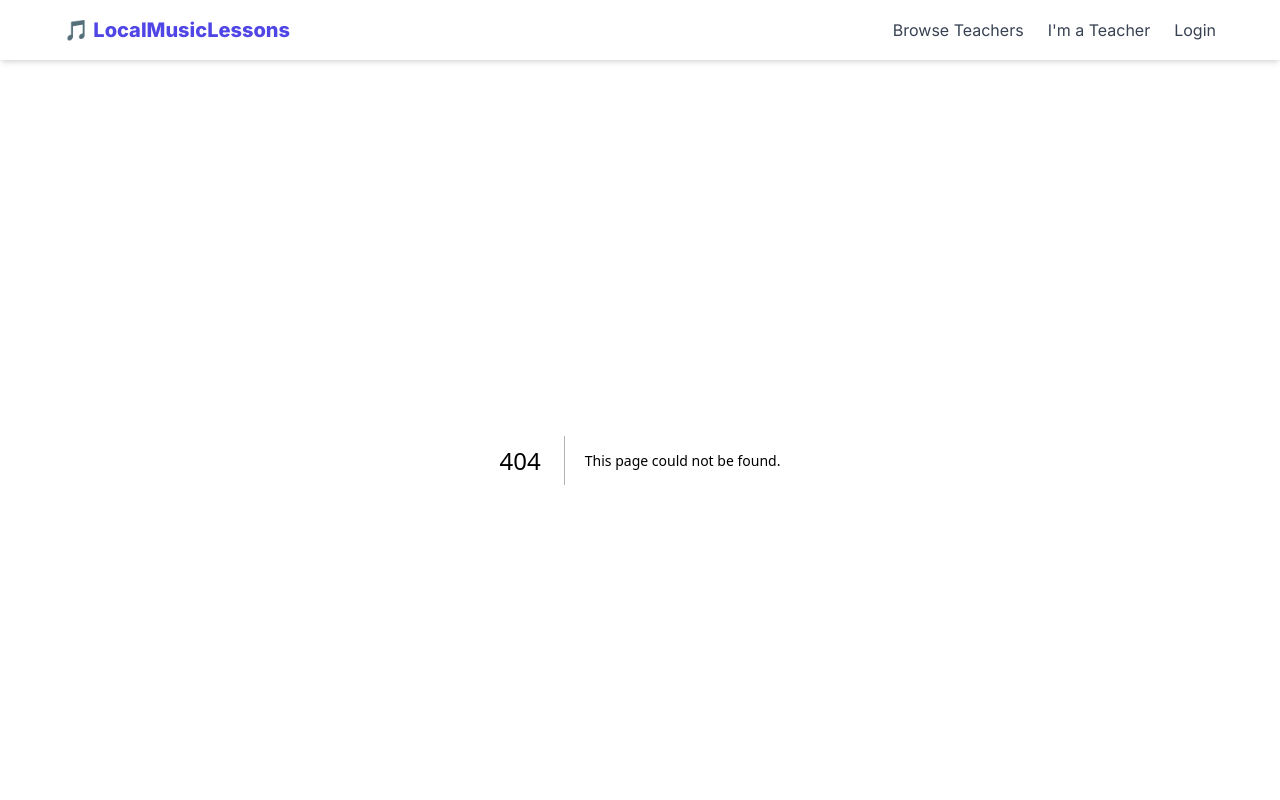
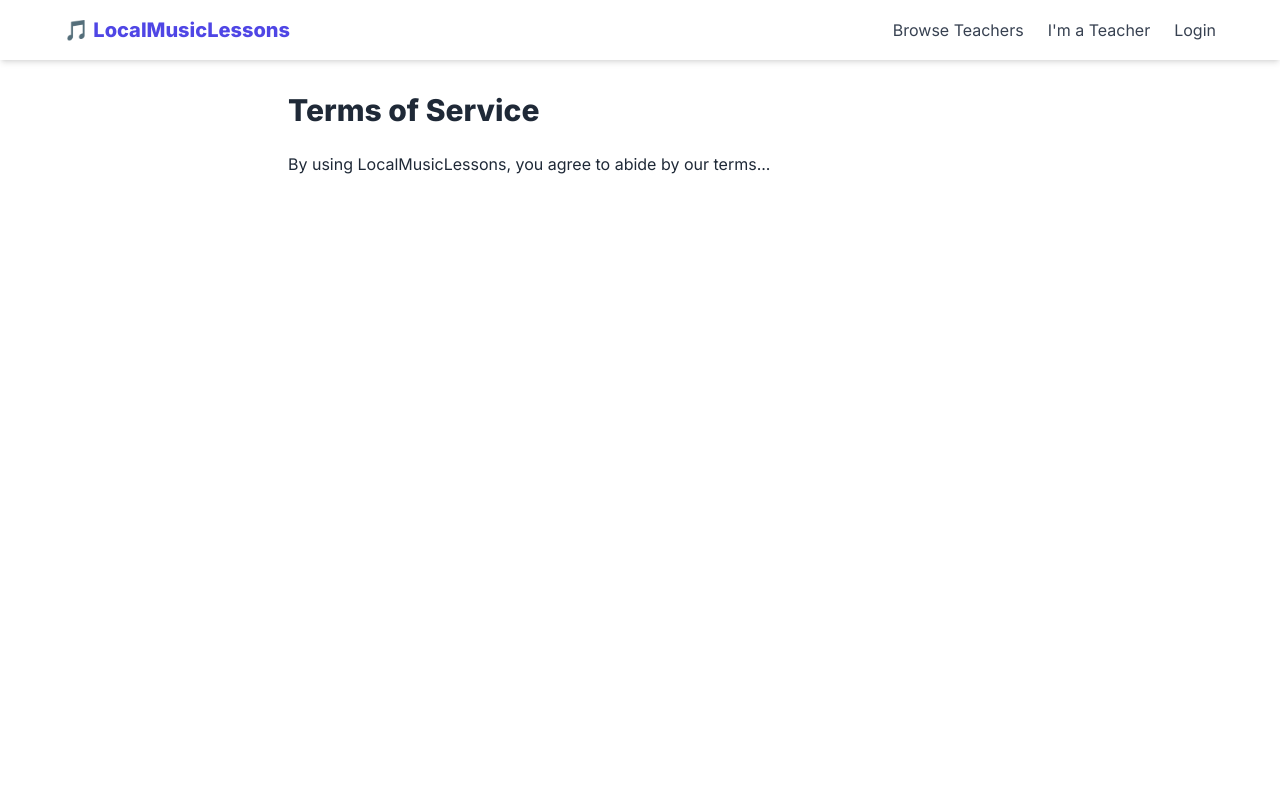
Before and after one commit to whitewallz/localmusiclessons, a Next.js app: page /terms in a window 1280 px wide. Before the commit this address had no page. Shown: the top 800 px of the page. Built offline with nearby package versions, Linux system fonts and the light colour scheme.

Commit message:
Create terms.tsx

```diff
--- /dev/null
+++ b/pages/terms.tsx
@@ -0,0 +1,9 @@
+export default function TermsPage() {
+  return (
+    <main className="max-w-3xl mx-auto p-8">
+      <h1 className="text-3xl font-bold mb-6">Terms of Service</h1>
+      <p className="mb-4">By using LocalMusicLessons, you agree to abide by our terms...</p>
+      {/* Add actual legal text here */}
+    </main>
+  )
+}
```
